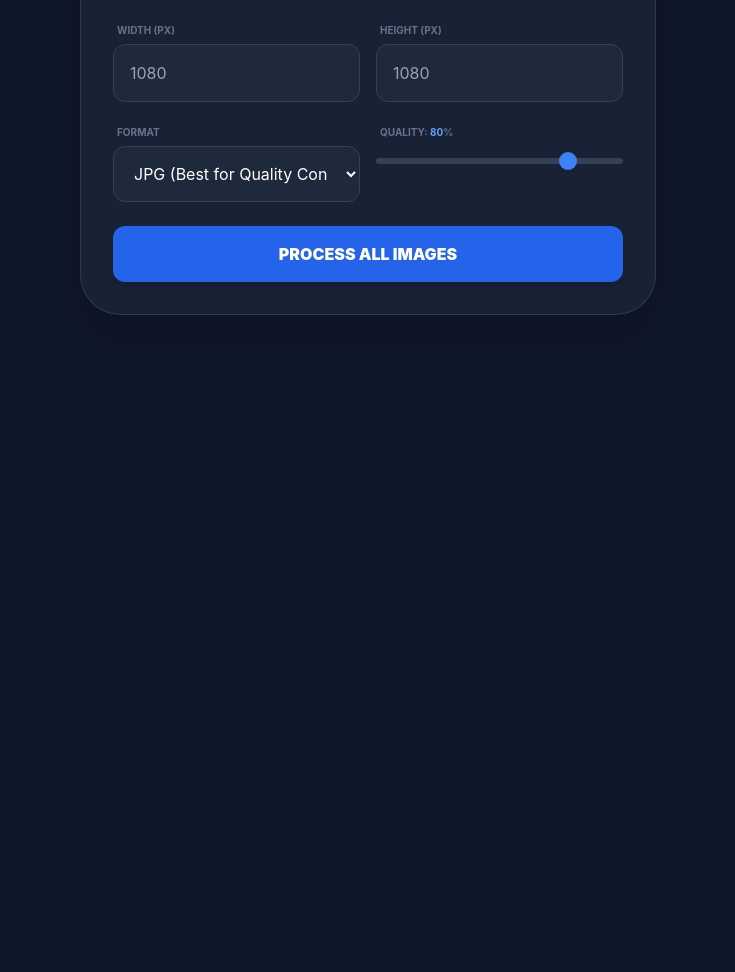
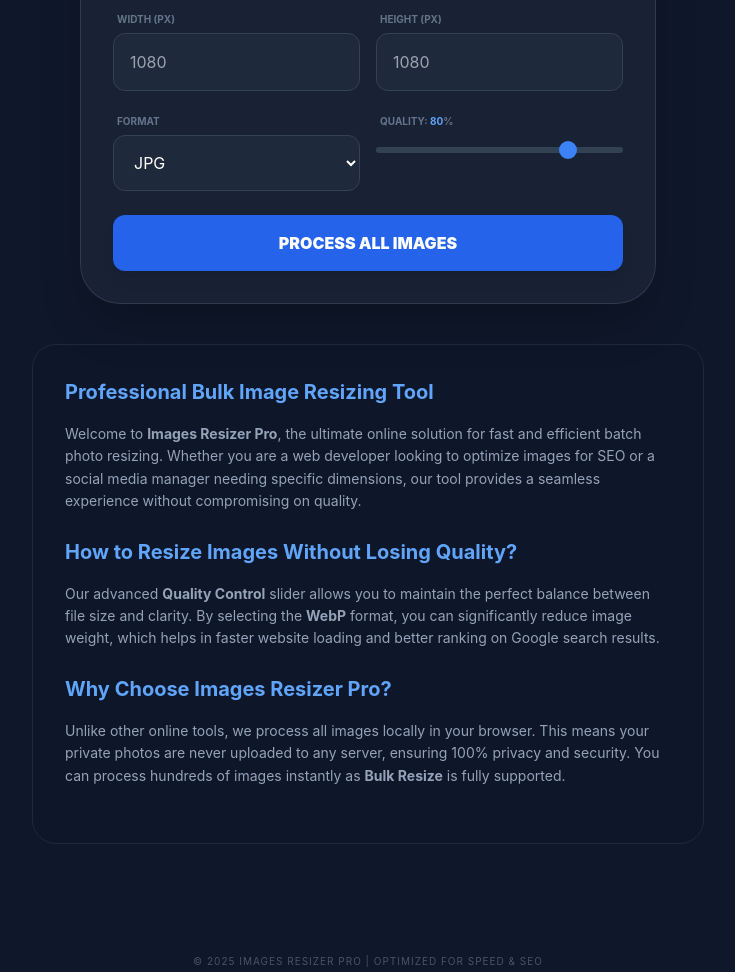
Before and after one commit to roirio522-hue/Top-Image-Resizer, a plain HTML site: page index.html in a window 1280 px wide. Shown: the part 340-1312 px from the top of the page, without its empty margins (272-1007 px from the left). Before the commit the page ends 800 px from the top, so only its background shows below. Drawn offline with nearby package versions, Linux system fonts and the light colour scheme.

Commit message:
Update index.html

```diff
--- a/index.html
+++ b/index.html
@@ -14,8 +14,9 @@
     <meta charset="UTF-8">
     <meta name="viewport" content="width=device-width, initial-scale=1.0">
 
-    <title>Images Resizer Pro | Bulk Resize & Quality Control</title>
-    <meta name="description" content="Images Resizer Pro: Free online bulk image resizer with adjustable quality control.">
+    <title>Images Resizer Pro | Best Bulk Photo Resize & Quality Tool Online</title>
+    <meta name="description" content="Images Resizer Pro: The best free tool to resize multiple images at once. Adjust quality, convert to JPG, PNG, or WebP with fast batch processing. No upload limits!">
+    <meta name="keywords" content="Bulk Image Resizer, Batch Photo Resize, Image Quality Control, JPG to WebP Converter, Online Image Tool, Free Photo Resizer">
 
     <script src="https://cdn.tailwindcss.com"></script>
     <link rel="stylesheet" href="https://cdnjs.cloudflare.com/ajax/libs/font-awesome/6.0.0/css/all.min.css">
@@ -32,12 +33,13 @@
             max-height: 150px; border: 2px solid #3b82f6; border-radius: 10px;
             margin: 0 auto; box-shadow: 0 5px 15px rgba(0,0,0,0.3);
         }
-        /* Slider Styling */
         input[type=range] { width: 100%; height: 6px; background: #334155; border-radius: 5px; outline: none; appearance: none; }
         input[type=range]::-webkit-slider-thumb { appearance: none; width: 18px; height: 18px; background: #3b82f6; border-radius: 50%; cursor: pointer; }
+        .seo-content h2 { color: #60a5fa; font-weight: bold; font-size: 1.25rem; margin-bottom: 1rem; italic; }
+        .seo-content p { color: #94a3b8; font-size: 0.875rem; line-height: 1.6; margin-bottom: 1.5rem; }
     </style>
 </head>
-<body class="min-h-screen flex flex-col items-center justify-center p-6">
+<body class="min-h-screen flex flex-col items-center p-6">
 
     <div class="glass-card w-full max-w-xl p-8 rounded-[2.5rem] shadow-2xl my-10">
         <div class="text-center mb-6">
@@ -70,9 +72,9 @@
             <div>
                 <label class="text-[10px] font-bold text-slate-500 uppercase ml-1">Format</label>
                 <select id="formatSelect" class="w-full bg-slate-800 border border-slate-700 p-4 rounded-xl focus:outline-none text-white mt-1">
-                    <option value="jpeg">JPG (Best for Quality Control)</option>
-                    <option value="webp">WebP (Smallest Size)</option>
-                    <option value="png">PNG (No Loss)</option>
+                    <option value="jpeg">JPG</option>
+                    <option value="webp">WebP</option>
+                    <option value="png">PNG</option>
                 </select>
             </div>
             <div>
@@ -91,6 +93,17 @@
         </div>
     </div>
 
+    <div class="w-full max-w-2xl seo-content bg-slate-900/50 p-8 rounded-3xl border border-slate-800 mb-10">
+        <h2>Professional Bulk Image Resizing Tool</h2>
+        <p>Welcome to <strong>Images Resizer Pro</strong>, the ultimate online solution for fast and efficient batch photo resizing. Whether you are a web developer looking to optimize images for SEO or a social media manager needing specific dimensions, our tool provides a seamless experience without compromising on quality.</p>
+
+        <h2>How to Resize Images Without Losing Quality?</h2>
+        <p>Our advanced <strong>Quality Control</strong> slider allows you to maintain the perfect balance between file size and clarity. By selecting the <strong>WebP</strong> format, you can significantly reduce image weight, which helps in faster website loading and better ranking on Google search results.</p>
+
+        <h2>Why Choose Images Resizer Pro?</h2>
+        <p>Unlike other online tools, we process all images locally in your browser. This means your private photos are never uploaded to any server, ensuring 100% privacy and security. You can process hundreds of images instantly as <strong>Bulk Resize</strong> is fully supported.</p>
+    </div>
+
     <div style="display: flex; justify-content: center; align-items: center; margin-bottom: 20px; width: 100%; min-height: 50px;">
         <script type="text/javascript">
             atOptions = {
@@ -104,10 +117,13 @@
         <script type="text/javascript" src="https://www.highperformanceformat.com/b0bdcbdd657cea775717da0ba761e5db/invoke.js"></script>
     </div>
 
+    <footer class="text-slate-600 text-[10px] uppercase tracking-widest mb-10">
+        &copy; 2025 Images Resizer Pro | Optimized for Speed & SEO
+    </footer>
+
     <canvas id="canvas" class="hidden"></canvas>
 
     <script>
-        // আপনার আগের স্ক্রিপ্টগুলো এখানে থাকবে (পরিবর্তন করা হয়নি)
         const imageInput = document.getElementById('imageInput');
         const uploadContainer = document.getElementById('uploadContainer');
         const uploadPrompt = document.getElementById('uploadPrompt');
@@ -152,7 +168,7 @@
                 createPreviewCard(dataUrl, file.name, format);
             }
 
-            window.scrollTo({ top: document.body.scrollHeight, behavior: 'smooth' });
+            window.scrollTo({ top: finalSection.offsetTop, behavior: 'smooth' });
         }
 
         function resizeImage(file, w, h, format, quality) {
@@ -166,7 +182,7 @@
                         canvas.width = w;
                         canvas.height = h;
                         ctx.drawImage(img, 0, 0, w, h);
-                        const finalDataUrl = canvas.toDataURL(`image/${format}`, quality);
+                        const finalDataUrl = canvas.toDataURL(`image/${format === 'jpeg' ? 'jpeg' : format}`, quality);
                         resolve(finalDataUrl);
                     };
                     img.src = e.target.result;
```
